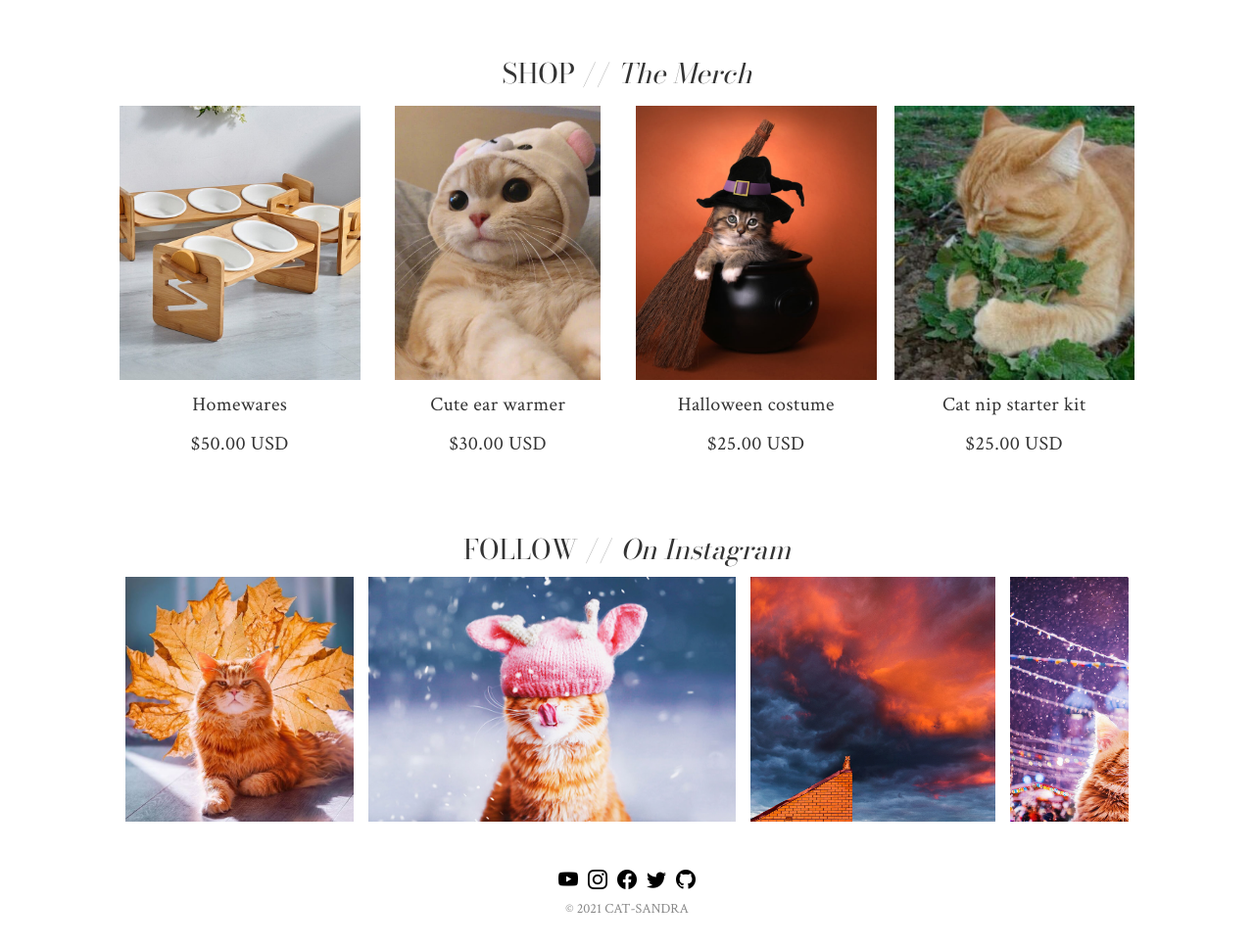
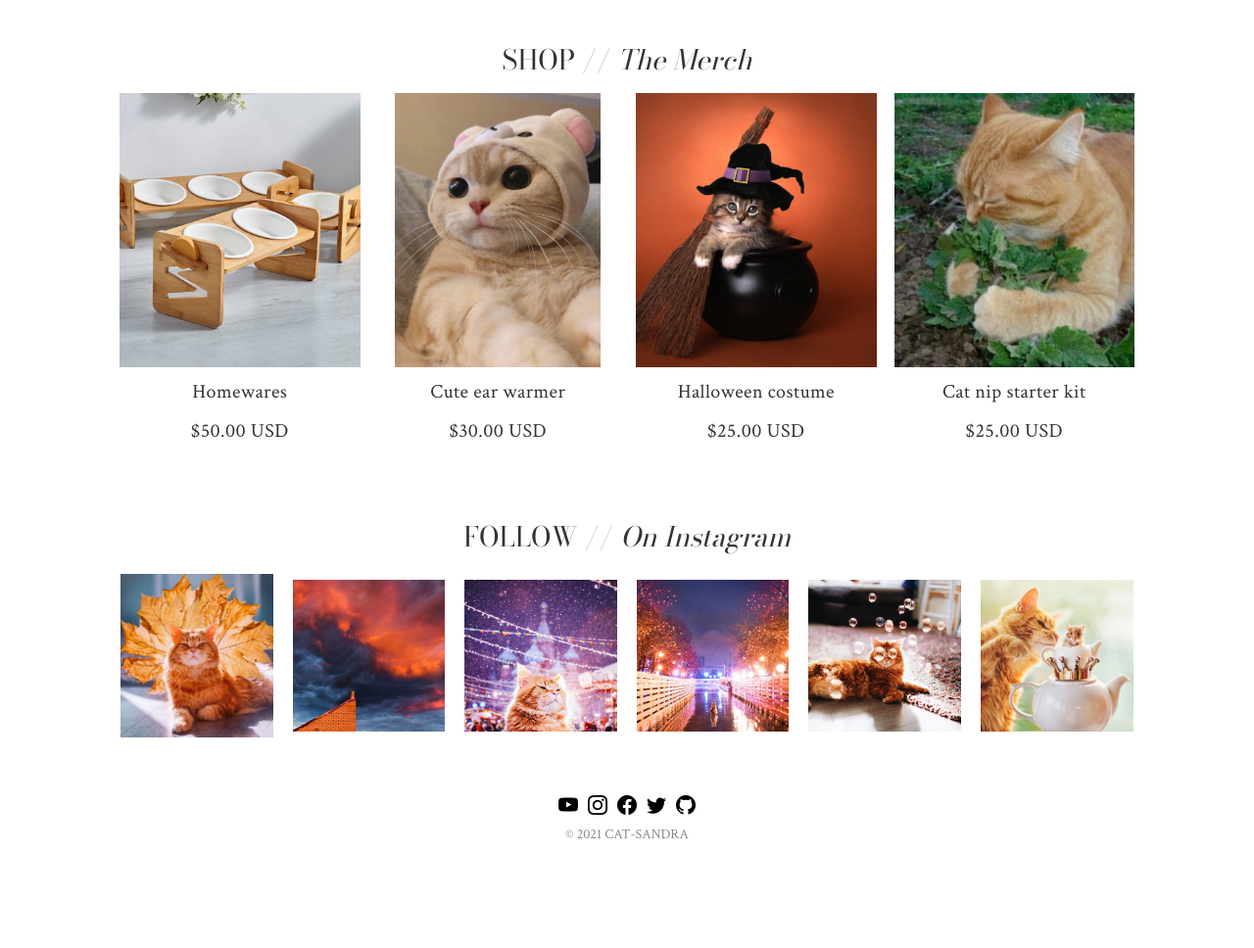
Before and after one commit to docsphysics/website-cat-sandra, a plain HTML site: page index.html in a window 1280 px wide. Shown: the part 1644-2612 px from the top of the page at 98% size. After the commit the page ends 2536 px from the top, so only its background shows below. Drawn offline with nearby package versions, Linux system fonts and the light colour scheme.

Commit message:
"Updated instagram to flexbox without scroll"

```diff
--- a/index.html
+++ b/index.html
@@ -250,14 +250,26 @@
 			</p>
 
 			<div class="insta-container">
+				<div class="row">
+					<div class="column">
 						<a href="https://www.instagram.com/p/CFw0_a1C4FN/?utm_source=ig_web_copy_link" target="_blank"><img src="images/cutlet-1.jpg" alt="Instagm of me-wow"></a>
-				<a href="https://www.instagram.com/cats_of_instagram/" target="_blank"><img src="images/cutlet-2.jpg" alt="Instagm of me-wow"></a>
+					</div>
+					<div class="column">
 						<a href="https://www.instagram.com/cats_of_instagram/" target="_blank"><img src="images/cutlet-3.jpg" alt="Instagm of me-wow"></a>
+					</div>
+					<div class="column">
 						<a href="#"><img src="images/cutlet-4.jpg" alt="Instagm of me-wow"></a>
+					</div>
+					<div class="column">
 						<a href="#"><img src="images/cutlet-5.jpg" alt="Instagm of me-wow"></a>
+					</div>
+					<div class="column">
 						<a href="#"><img src="images/cutlet-6.jpg" alt="Instagm of me-wow"></a>
+					</div>
+					<div class="column">
 						<a href="#"><img src="images/cutlet-7.jpg" alt="Instagm of me-wow"></a>
-
+					</div>
+				</div>
 			</div>
 		</article>
 
@@ -294,8 +306,8 @@
 		<script src="jquery.nicescroll-3.7.6/jquery.nicescroll.js"></script>
 
 	<script>
-		/* Helpful website https://carlofontanos.com/how-to-use-nicescroll-js/ */
+		/* Helpful website https://carlofontanos.com/how-to-use-nicescroll-js/
 		$(".insta-container").niceScroll({background: "white", cursorcolor: "grey", cursorwidth: "10px", autohidemode: true, zindex: 999, railpadding:{top:0,right:0,left:10,bottom:0}
-		});
+		});*/
 	</script>
 </body>
--- a/styles/medium.css
+++ b/styles/medium.css
@@ -6,7 +6,7 @@
   grid-area: header2;
   grid-template-columns: 1fr 4fr 1fr;
   grid-template-rows: auto auto auto;
-  padding-top: 30px;
+  padding-top: 7px;
   border-top: solid black;
   justify-items: center;
   grid-template-areas:
@@ -24,7 +24,7 @@
 
 .brand-med img {
   height: auto;
-  width: 250px;
+  width: 300px;
 }
 
 .cart-med {
--- a/styles/small.css
+++ b/styles/small.css
@@ -25,7 +25,7 @@
 }
 
 .brand-small img {
-  width: 200px;
+  width: 250px;
   height: auto;
 }
 
--- a/styles/style.css
+++ b/styles/style.css
@@ -208,21 +208,19 @@ p a, p a:link, p a:visited, p a:hover, p a:active {
   grid-area: insta;
 }
 
-.insta-container {
+.insta-container .row {
   display: flex;
-  /*overflow-x: auto;*/
-  overflow: hidden;
-  touch-action: none;
+  align-items: center;
 }
 
-.insta-container a {
-  display: contents;  /* Makes the container (a) disappear. Child elements move up */
+/* Create two equal columns that sits next to each other */
+.insta-container .column {
+  width: 50%;
 }
 
-
 .insta-container img {
-  margin-right: 15px;
-  height: 250px;
+  padding: 10px;
+  height: auto;
   width: 100%;
 }
 
@@ -349,6 +347,12 @@ p a, p a:link, p a:visited, p a:hover, p a:active {
     display: none;
   }
 
+  /* Create two equal columns that sits next to each other */
+  .insta-container .column {
+  width: 33.33%;
+}
+
+
 }
 
 @media (min-width: 768px) {
@@ -360,4 +364,10 @@ p a, p a:link, p a:visited, p a:hover, p a:active {
     padding-right: 10%;
   }
 
+  /* Create two equal columns that sits next to each other */
+.insta-container .column {
+  width: 16.66%;
 }
+
+
+}
```
Lines whose indentation alone changed are shown as unchanged.
